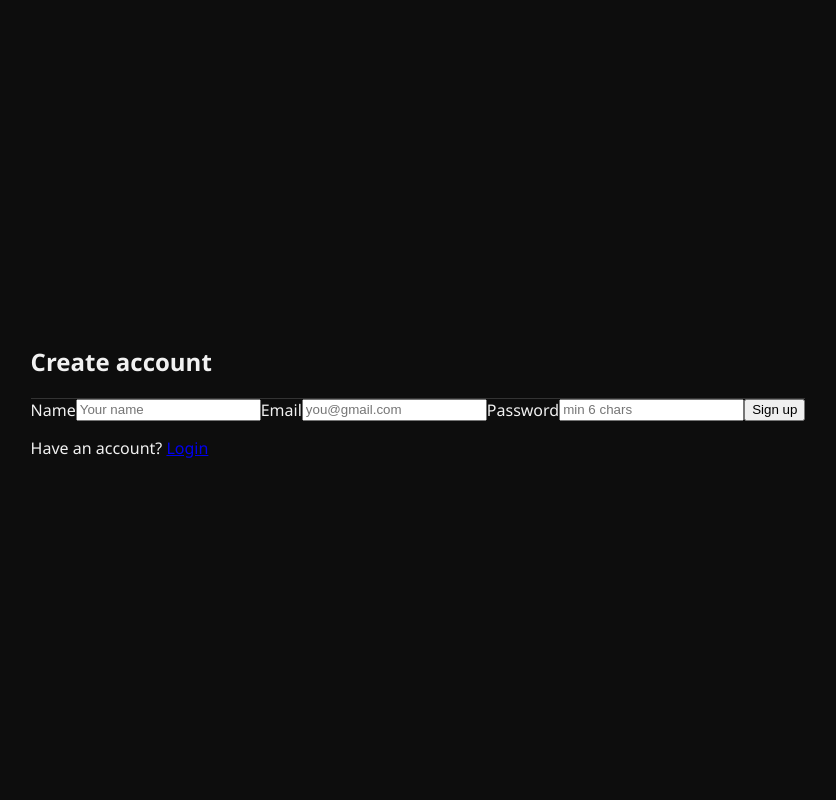
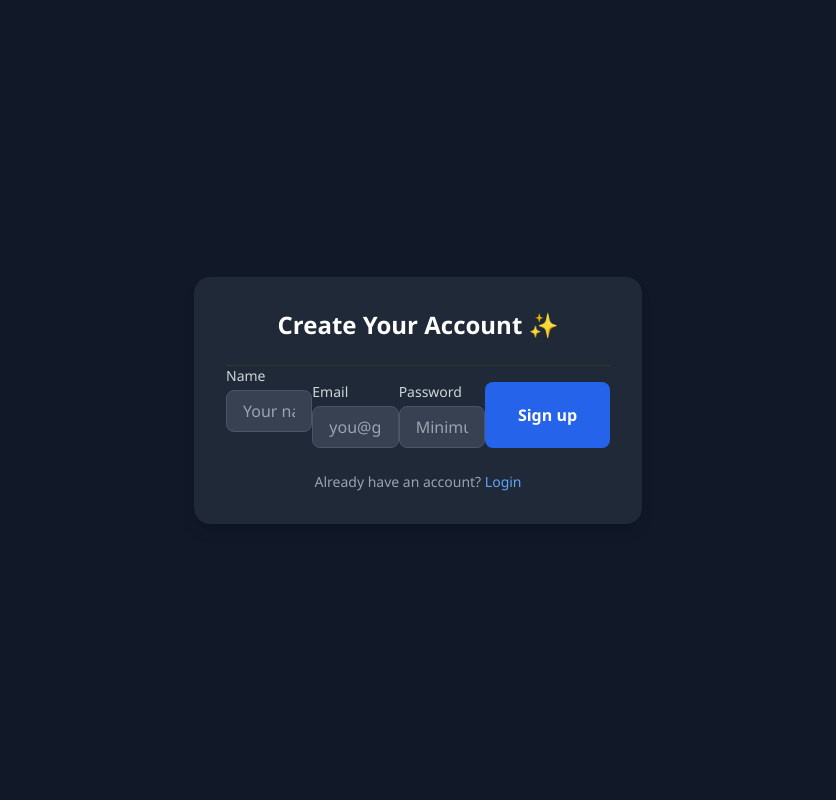
Before and after one commit to mdafsahuzzamanswachha-blip/Talk-to-Connect, a Flask app: page /register in a window 1280 px wide. Shown: the whole page, without its empty margins (222-1058 px from the left). Run offline with Flask 3, Linux system fonts and the light colour scheme; some libraries are stand-ins or nearby versions.

Commit message:
Update register.html

```diff
--- a/templates/register.html
+++ b/templates/register.html
@@ -1,24 +1,79 @@
 <!doctype html>
-<html>
+<html lang="en">
 <head>
   <meta charset="utf-8" />
   <title>TC Chat - Register</title>
+
+  <!-- Google Fonts -->
+  <link href="https://fonts.googleapis.com/css2?family=Inter:wght@400;500;600;700&display=swap" rel="stylesheet" />
+
+  <!-- Tailwind CSS -->
+  <script src="https://cdn.tailwindcss.com"></script>
+
+  <!-- Custom CSS (optional if you want overrides) -->
   <link rel="stylesheet" href="/static/css/style.css" />
 </head>
-<body class="auth">
-  <div class="auth-card">
-    <h2>Create account</h2>
-    {% if error %}<div class="error">{{ error }}</div>{% endif %}
-    <form method="POST" action="/register">
-      <label>Name</label>
-      <input type="text" name="username" placeholder="Your name" required />
-      <label>Email</label>
-      <input type="email" name="email" placeholder="you@gmail.com" required />
-      <label>Password</label>
-      <input type="password" name="password" placeholder="min 6 chars" required />
-      <button type="submit">Sign up</button>
+<body class="bg-gray-900 flex items-center justify-center h-screen font-inter">
+  <div class="w-full max-w-md bg-gray-800 p-8 rounded-2xl shadow-lg">
+    <h2 class="text-2xl font-bold text-center text-white mb-6">Create Your Account ✨</h2>
+
+    {% if error %}
+      <div class="mb-4 text-red-400 text-sm bg-red-900/30 px-3 py-2 rounded">
+        {{ error }}
+      </div>
+    {% endif %}
+
+    <form method="POST" action="/register" class="space-y-4">
+      <!-- Name -->
+      <div>
+        <label class="block text-sm font-medium text-gray-300 mb-1">Name</label>
+        <input
+          type="text"
+          name="username"
+          placeholder="Your name"
+          required
+          class="w-full px-4 py-2 rounded-lg bg-gray-700 text-gray-100 border border-gray-600 placeholder-gray-400 focus:outline-none focus:ring-2 focus:ring-blue-500"
+        />
+      </div>
+
+      <!-- Email -->
+      <div>
+        <label class="block text-sm font-medium text-gray-300 mb-1">Email</label>
+        <input
+          type="email"
+          name="email"
+          placeholder="you@gmail.com"
+          required
+          class="w-full px-4 py-2 rounded-lg bg-gray-700 text-gray-100 border border-gray-600 placeholder-gray-400 focus:outline-none focus:ring-2 focus:ring-blue-500"
+        />
+      </div>
+
+      <!-- Password -->
+      <div>
+        <label class="block text-sm font-medium text-gray-300 mb-1">Password</label>
+        <input
+          type="password"
+          name="password"
+          placeholder="Minimum 6 characters"
+          required
+          class="w-full px-4 py-2 rounded-lg bg-gray-700 text-gray-100 border border-gray-600 placeholder-gray-400 focus:outline-none focus:ring-2 focus:ring-blue-500"
+        />
+      </div>
+
+      <!-- Submit -->
+      <button
+        type="submit"
+        class="w-full py-2 bg-blue-600 hover:bg-blue-500 rounded-lg text-white font-semibold transition"
+      >
+        Sign up
+      </button>
     </form>
-    <p class="muted">Have an account? <a href="/login">Login</a></p>
+
+    <!-- Footer -->
+    <p class="text-center text-sm text-gray-400 mt-6">
+      Already have an account?
+      <a href="/login" class="text-blue-400 hover:underline">Login</a>
+    </p>
   </div>
 </body>
 </html>
```
